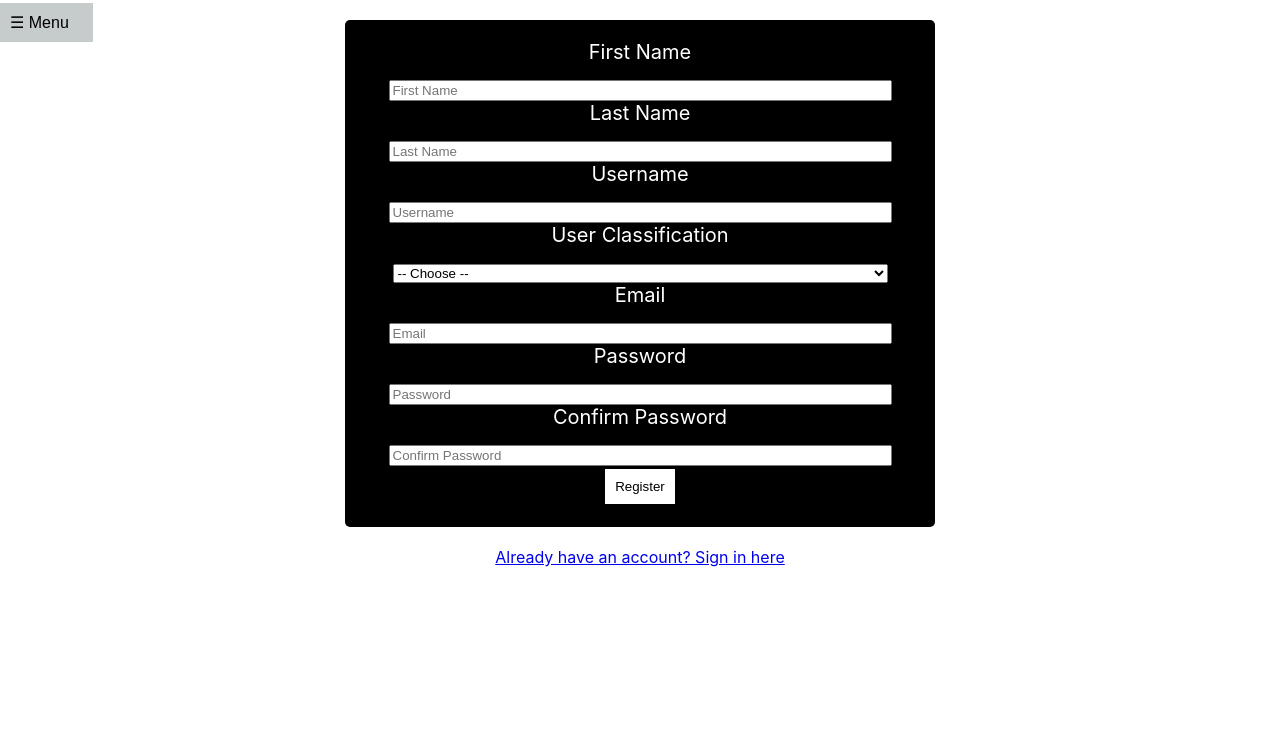
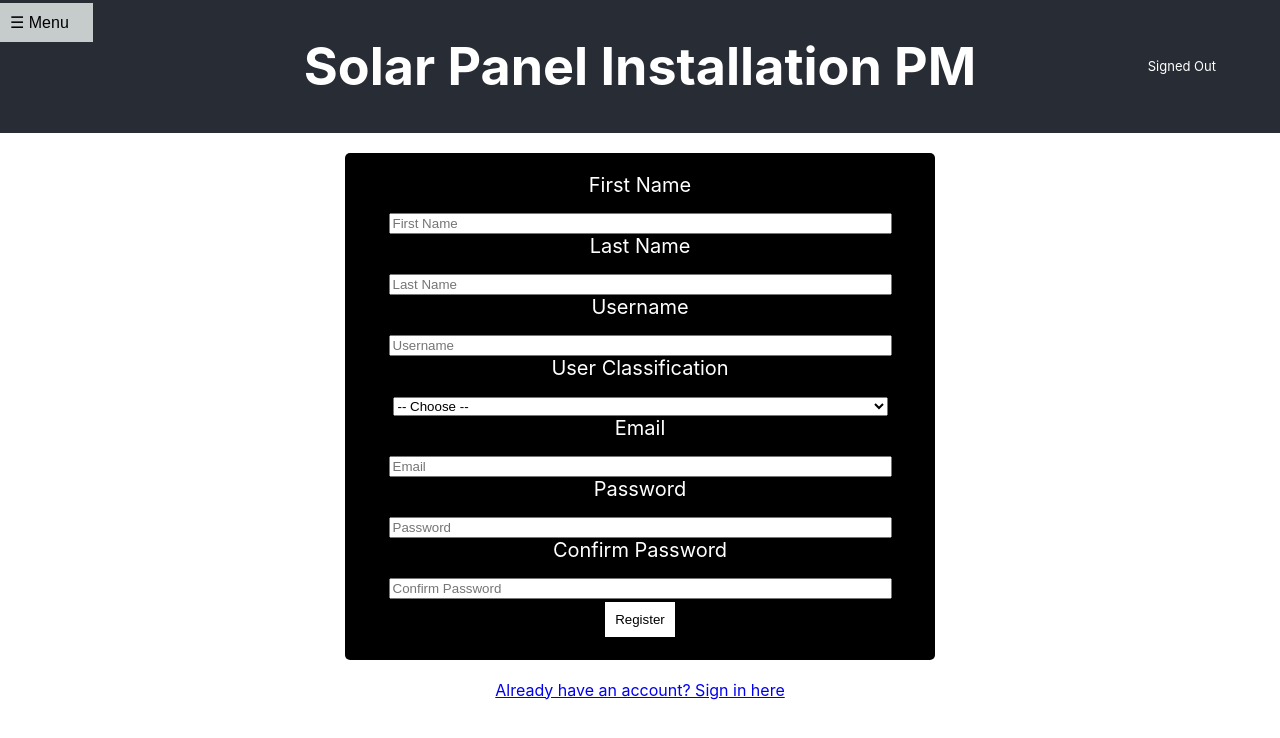
Before and after one commit to joshbernsteint/team11-scrumptious_7, a React (Create React App) app: page /register in a window 1280 px wide. Shown: the top 738 px of the page. Built offline with nearby package versions, Linux system fonts and the light colour scheme; no server answers.

Commit message:
added logout to header

```diff
--- a/src/App.css
+++ b/src/App.css
@@ -7,7 +7,6 @@
   height: auto;
   display: flex;
   flex-direction: column;
-  align-items: center;
   justify-content: center;
   font-size: calc(10px + 2vmin);
   color: white;
@@ -188,3 +187,27 @@ text-decoration: underline;
   border: none;
   background-color:rgb(198, 203, 203);
 }
+
+.link-button {
+  cursor: pointer;
+  background: none;
+  color: white;
+  text-decoration: underline;
+  font-size: 16px;
+}
+
+h2 {
+    color: aliceblue;
+}
+
+.authDetails {
+  position: absolute;
+  right: 5%;
+}
+.title {
+  position: relative;
+  align-items: center;
+}
+.authDetails p {
+  font-size: small;
+}
--- a/src/App.js
+++ b/src/App.js
@@ -3,31 +3,38 @@ import { BrowserRouter as Router, Route, Routes } from "react-router-dom";
 import Home from "./components/Home";
 import Navigation from "./components/Navigation";
 import CameraAccess from "./components/CameraAccess";
-import RegisterForm from "./components/RegisterForm"
-import Login from './components/loginForm';
+import RegisterForm from "./components/RegisterForm";
+import Login from "./components/loginForm";
+import AuthDetails from "./components/AuthDetails";
 import React, { useState } from "react";
 function App() {
   const [showNav, setShowNav] = useState(false);
 
   const clickHandler = () => {
-
     setShowNav(!showNav);
   };
   return (
     <div className="App">
       <Router>
-        <header className="App-header"></header>
+        <header className="App-header">
+          <div>
+            <h1 className="title">Solar Panel Installation PM</h1>
+          </div>
+          <div className="authDetails">
+            <AuthDetails></AuthDetails>
+          </div>
+        </header>
         <div className="navBar">
           <button onClick={clickHandler}>&#9776; Menu</button>
           {showNav && <Navigation></Navigation>}
         </div>
-        <main className={showNav?'mainShifted':'mainDefault'}>
+
+        <main className={showNav ? "mainShifted" : "mainDefault"}>
           <Routes>
             <Route path="/" element={<Home />} />
             <Route path="form" element={<CameraAccess />} />
-            <Route path="register" element={<RegisterForm/>}/>
-            <Route path="login" element={<Login/>}/>
-
+            <Route path="register" element={<RegisterForm />} />
+            <Route path="login" element={<Login />} />
           </Routes>
         </main>
       </Router>
--- a/src/components/loginForm.jsx
+++ b/src/components/loginForm.jsx
@@ -8,14 +8,12 @@ import '../App.css'
 export default function Login () {
     const [email, setEmail] = useState("");
     const [password, setPassword] = useState("");
-    const [message, setMessage] = useState("")
 
     const signIn = (e) => {
         e.preventDefault();
         signInWithEmailAndPassword(auth, email, password)
             .then((userCredential) => {
                 console.log(userCredential);
-                setMessage("Success!")
             }).catch((error) => {
                 console.log(error);
             });
@@ -23,7 +21,6 @@ export default function Login () {
 
     return (
         <div className='login-container'>
-            {message && <p>{message}</p>}
             <form className='form' onSubmit={signIn}>
                 <div className='form-body'>
                     <h2>Sign In</h2>
@@ -44,7 +41,7 @@ export default function Login () {
                     <button type="submit">Sign In</button>
                 </div>
             </form>
-            <a className="link-button" href="#">Not already a user? Register an account here.</a>
+            <a className="link-button" href="/login">Not already a user? Register an account here.</a>
         </div>
     );
 };
```
Also changed, not shown: src/components/style.css (deleted, +0 -50 lines).
